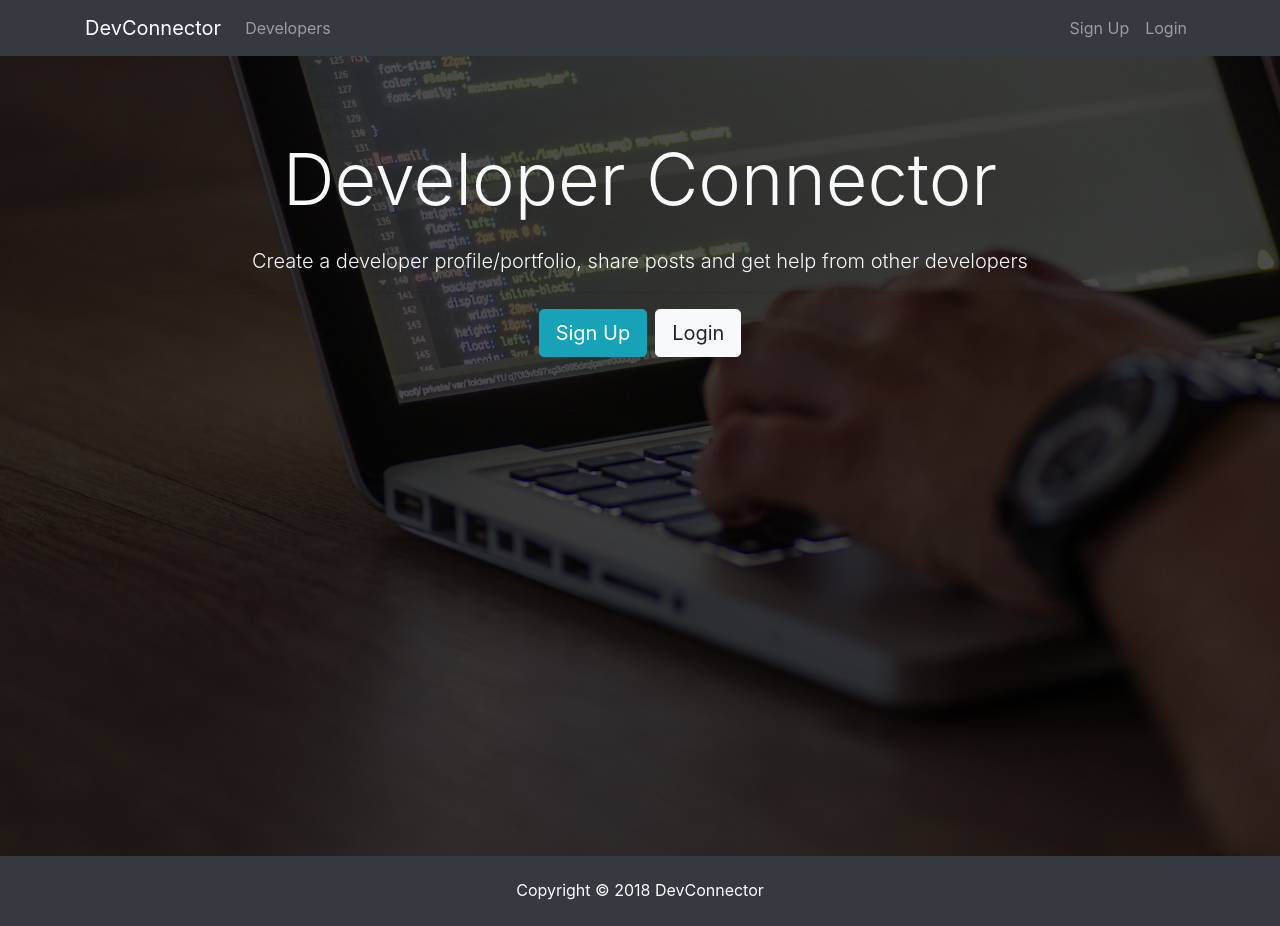
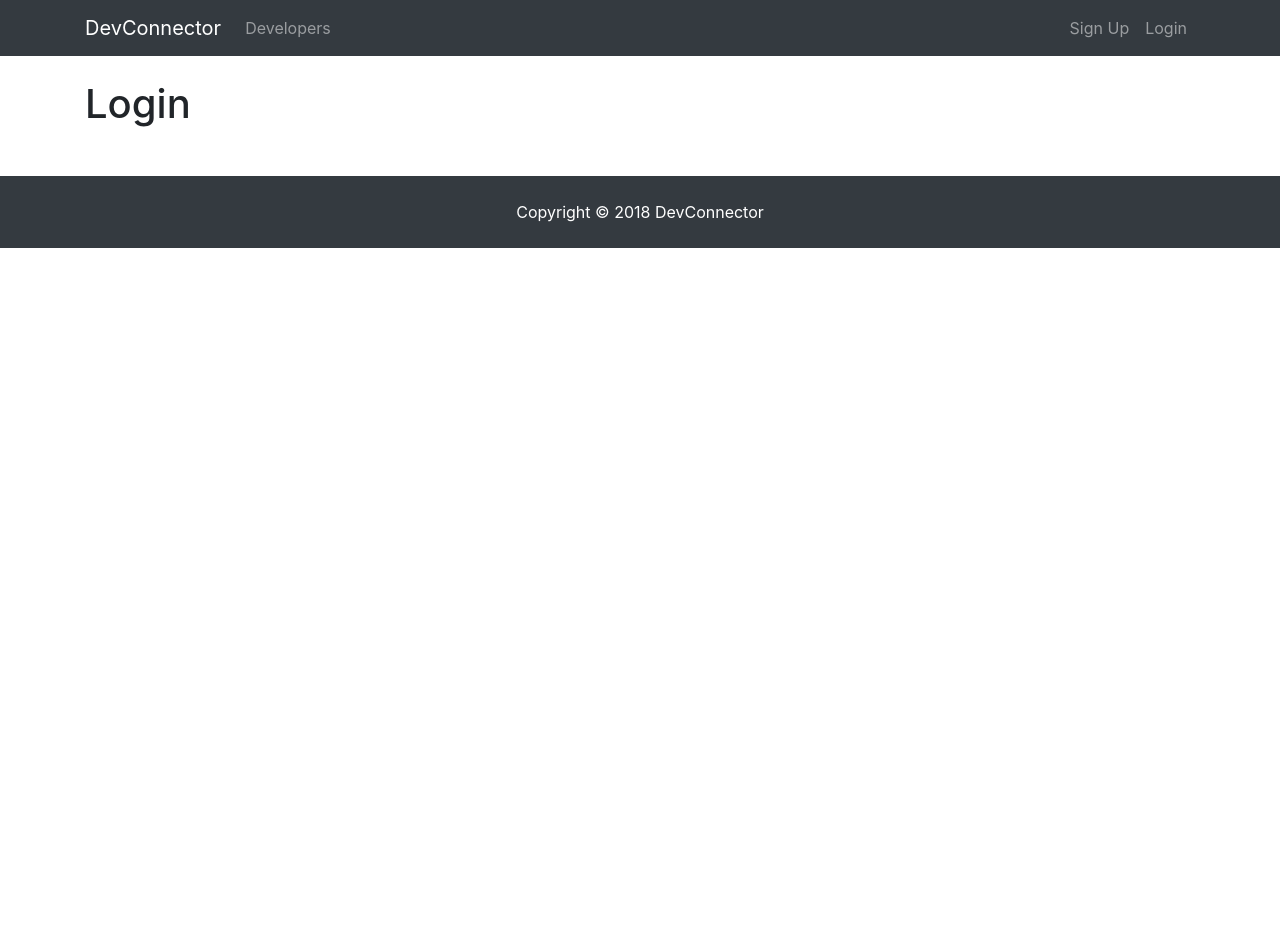
Before and after one commit to xavierleonardo/social-devconnector, a React (Create React App) app in the folder client/: page /login in a window 1280 px wide. After the commit the page ends 800 px from the top, so only its background shows below. Built offline with nearby package versions, Linux system fonts and the light colour scheme.

Commit message:
Auth routing

```diff
--- a/client/package.json
+++ b/client/package.json
@@ -5,6 +5,7 @@
   "dependencies": {
     "react": "^16.6.1",
     "react-dom": "^16.6.1",
+    "react-router-dom": "^4.2.2",
     "react-scripts": "2.1.1"
   },
   "scripts": {
--- a/client/src/App.js
+++ b/client/src/App.js
@@ -1,19 +1,28 @@
 import React, { Component } from "react";
+import { BrowserRouter as Router, Route } from "react-router-dom";
 
 import Navbar from "./components/layout/Navbar";
 import Footer from "./components/layout/Footer";
 import Landing from "./components/layout/Landing";
+import Register from "./components/auth/Register";
+import Login from "./components/auth/Login";
 
 import "./App.css";
 
 class App extends Component {
   render() {
     return (
-      <div className="App">
-        <Navbar />
-        <Landing />
-        <Footer />
-      </div>
+      <Router>
+        <div className="App">
+          <Navbar />
+          <Route exact path="/" component={Landing} />
+          <div className="container">
+            <Route exact path="/register" component={Register} />
+            <Route exact path="/login" component={Login} />
+          </div>
+          <Footer />
+        </div>
+      </Router>
     );
   }
 }
--- /dev/null
+++ b/client/src/components/auth/Login.js
@@ -0,0 +1,13 @@
+import React, { Component } from "react";
+
+class Login extends Component {
+  render() {
+    return (
+      <div>
+        <h1>Login</h1>
+      </div>
+    );
+  }
+}
+
+export default Login;
--- /dev/null
+++ b/client/src/components/auth/Register.js
@@ -0,0 +1,13 @@
+import React, { Component } from "react";
+
+class Register extends Component {
+  render() {
+    return (
+      <div>
+        <h1>Register</h1>
+      </div>
+    );
+  }
+}
+
+export default Register;
--- a/client/src/components/layout/Landing.js
+++ b/client/src/components/layout/Landing.js
@@ -1,4 +1,5 @@
 import React, { Component } from "react";
+import { Link } from "react-router-dom";
 
 class Landing extends Component {
   render() {
@@ -15,12 +16,12 @@ class Landing extends Component {
                   from other developers
                 </p>
                 <hr />
-                <a href="register.html" className="btn btn-lg btn-info mr-2">
+                <Link to="/register" className="btn btn-lg btn-info mr-2">
                   Sign Up
-                </a>
-                <a href="login.html" className="btn btn-lg btn-light">
+                </Link>
+                <Link to="/login" className="btn btn-lg btn-light">
                   Login
-                </a>
+                </Link>
               </div>
             </div>
           </div>
--- a/client/src/components/layout/Navbar.js
+++ b/client/src/components/layout/Navbar.js
@@ -1,13 +1,14 @@
 import React, { Component } from "react";
+import { Link } from "react-router-dom";
 
 class Navbar extends Component {
   render() {
     return (
       <nav className="navbar navbar-expand-sm navbar-dark bg-dark mb-4">
         <div className="container">
-          <a className="navbar-brand" href="landing.html">
+          <Link className="navbar-brand" to="/">
             DevConnector
-          </a>
+          </Link>
           <button
             className="navbar-toggler"
             type="button"
@@ -20,23 +21,23 @@ class Navbar extends Component {
           <div className="collapse navbar-collapse" id="mobile-nav">
             <ul className="navbar-nav mr-auto">
               <li className="nav-item">
-                <a className="nav-link" href="profiles.html">
+                <Link className="nav-link" to="/profiles">
                   {" "}
                   Developers
-                </a>
+                </Link>
               </li>
             </ul>
 
             <ul className="navbar-nav ml-auto">
               <li className="nav-item">
-                <a className="nav-link" href="register.html">
+                <Link className="nav-link" to="/register">
                   Sign Up
-                </a>
+                </Link>
               </li>
               <li className="nav-item">
-                <a className="nav-link" href="login.html">
+                <Link className="nav-link" to="/login">
                   Login
-                </a>
+                </Link>
               </li>
             </ul>
           </div>
```
